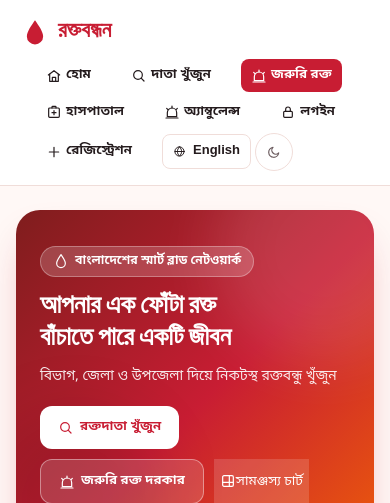
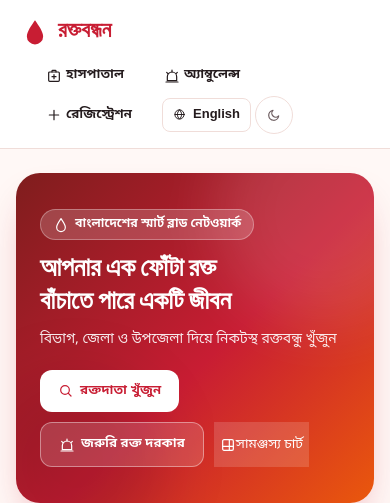
Before and after one commit to elephantcos-cloud/blood-donor-finder, a PHP site: page / in a window 390 px wide. Shown: the top 503 px of the page. Run offline with PHP 8.4, Linux system fonts and the light colour scheme; data that the repository does not hold is empty; a stand-in replaces the project's code that opens the database connection.

Commit message:
Fix CSS specificity bug hiding bottom-nav-duplicate top links

```diff
--- a/assets/style.css
+++ b/assets/style.css
@@ -476,5 +476,5 @@ html.dark .icon-sun { display: inline-flex; }
     body { padding-bottom: 70px; }
     .share-fab { bottom: 76px; }
     /* বটম-ন্যাভে যা আছে, টপ-প্যানেলে সেগুলো আর দেখাবে না — প্যানেল ছোট রাখার জন্য */
-    .topbar .nav-dup { display: none; }
+    .topbar .nav a.nav-dup { display: none; }
 }
```
